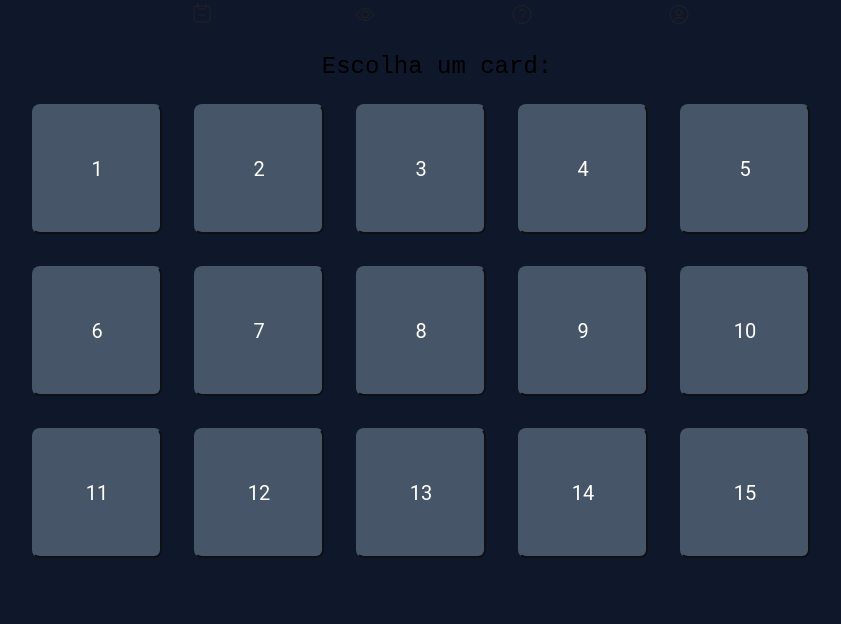
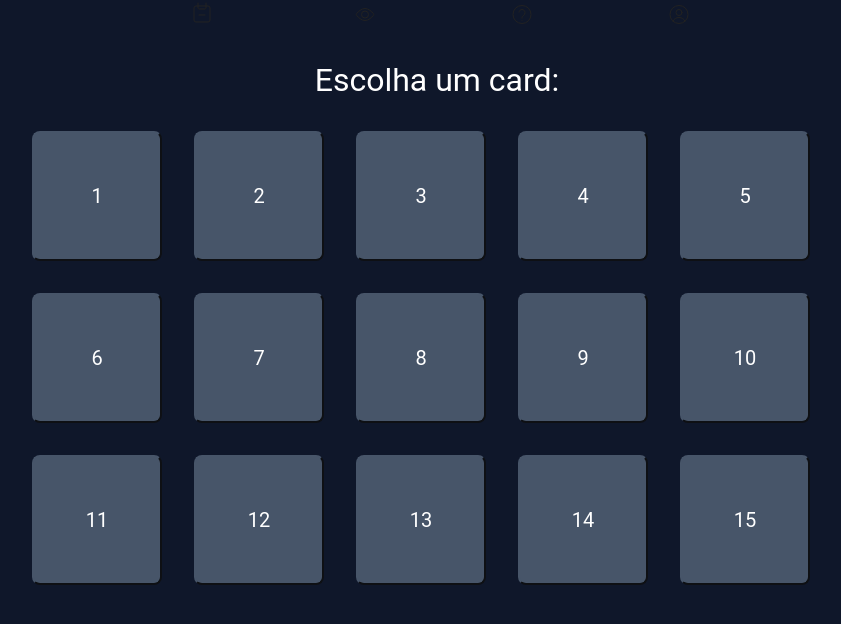
Before and after one commit to joao2223/Acerte_o_Filme, a React (Create React App) app: page / in a window 1280 px wide. Shown: the top 624 px of the page, without its empty margins (203-1044 px from the left). Built offline with nearby package versions, Linux system fonts and the light colour scheme.

Commit message:
Update Inicio.module.scss

```diff
--- a/src/pages/Inicio/Inicio.module.scss
+++ b/src/pages/Inicio/Inicio.module.scss
@@ -1,5 +1,6 @@
 .titulo {
     text-align: center;
-    font-family: 'Courier New', Courier, monospace;
-    font-size: 24px;
+    font-family: 'roboto';
+    font-size: 32px;
+    color: white;
 }
```
